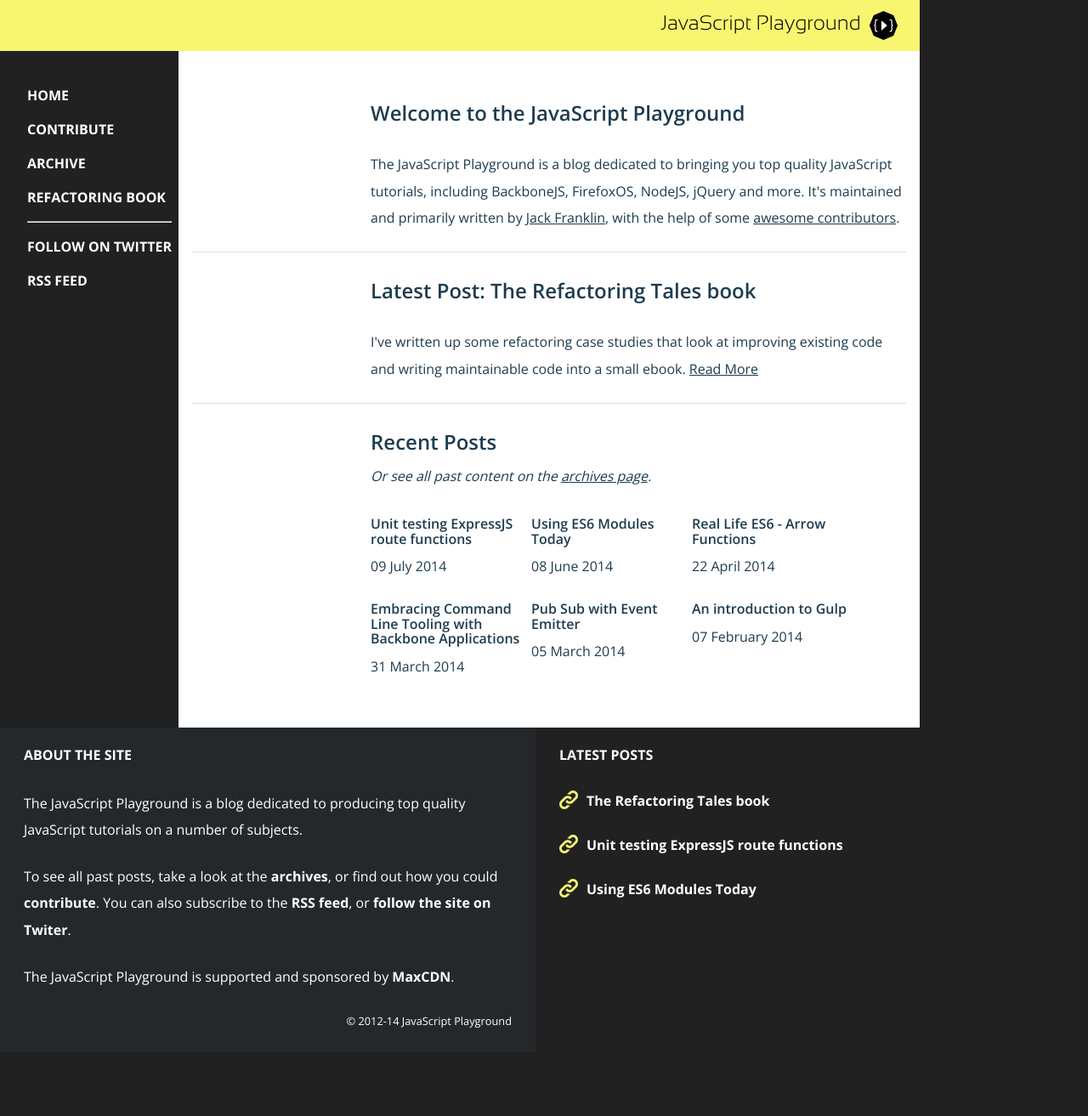
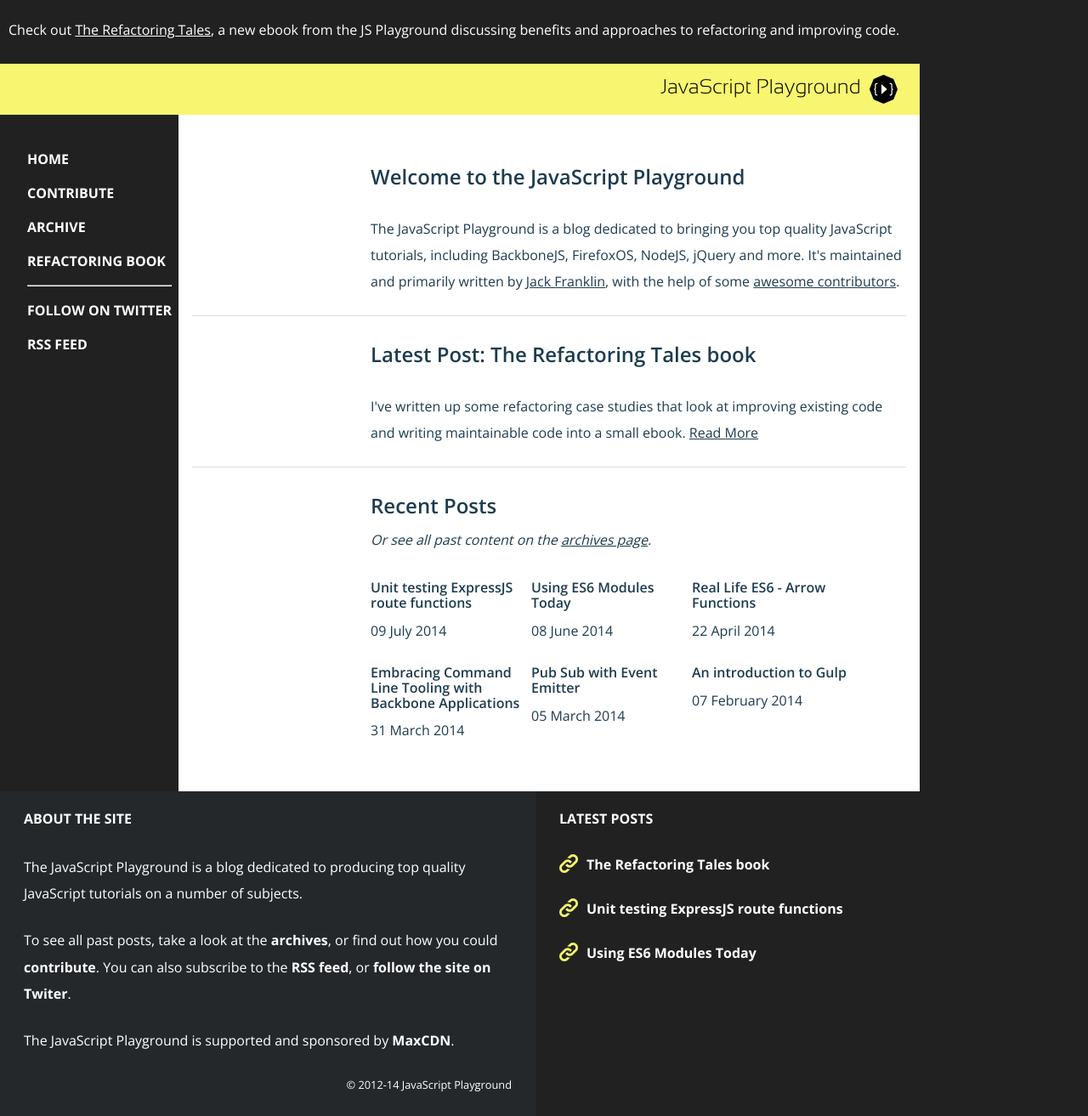
Before and after one commit to jackfranklin/javascriptplayground.com, a Jekyll site: the page built from index.html, in a window 1280 px wide. Shown: the whole page at 85% size. Built offline with Jekyll 4.4.1, drawn with Linux system fonts in a browser that asks for light colours; nearby versions of some CDN libraries; Markdown is read by kramdown in place of the engine named in the settings; a script that is not in the unit is left out; before the commit the page ends 1238 px from its top, so only the background shows below that.

Commit message:
notification at top of site

```diff
--- a/_layouts/default.html
+++ b/_layouts/default.html
@@ -15,6 +15,9 @@
   </head>
   <body>
 
+    <div class="notification">
+      <p>Check out <a href="/the-refactoring-tales/">The Refactoring Tales</a>, a new ebook from the JS Playground discussing benefits and approaches to refactoring and improving code.</p>
+    </div>
     <header class="site-header clearfix" role="banner">
       <a href="#" class="menu-icon"><img src="/img/menu.png" /></a>
       <h1 class="brand-name"><a href="/">JavaScript Playground</a></h1>
--- a/css/styles.css
+++ b/css/styles.css
@@ -421,3 +421,16 @@ a:link.buynow {
   color: #fff;
   text-decoration: none;
 }
+
+.notification p {
+  margin-top: 20px;
+  margin-left: 10px;
+}
+
+.notification a:link,
+.notification a:visited {
+  color: white;
+}
+.notification a:hover {
+  text-decoration: none;
+}
```
